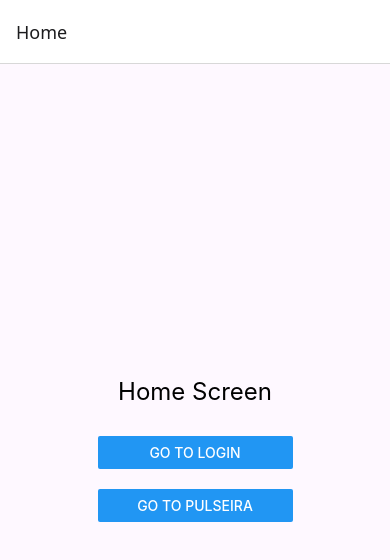
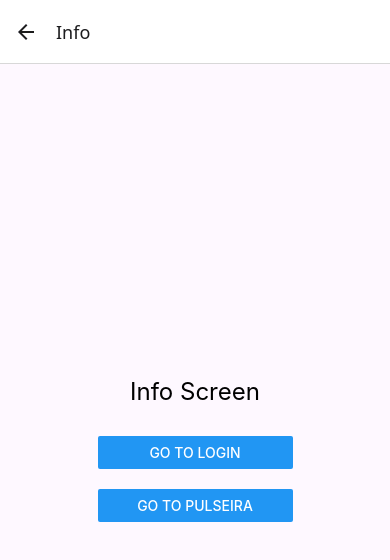
Before and after one commit to Eduardo-Hos/Teste-Soema, a React Native app: screen /Info in a window 390 px wide. Shown: the top 560 px of the page. Built offline with nearby package versions, Linux system fonts and the light colour scheme.

Commit message:
quarto commit

```diff
--- a/App.js
+++ b/App.js
@@ -4,6 +4,8 @@
  import HomeScreen from './src/components/HomeScreen';
  import LoginScreen from './src/components/LoginScreen';
  import PulseiraScreen from './src/components/PulseiraScreen';
+ import InfoScreen from './src/components/InfoScreen';
+
 
  const Stack = createStackNavigator();
 
@@ -14,6 +16,7 @@
          <Stack.Screen name="Home" component={HomeScreen} />
          <Stack.Screen name="Login" component={LoginScreen} />
          <Stack.Screen name="Pulseira" component={PulseiraScreen} />
+         <Stack.Screen name="Info" component={InfoScreen} />
        </Stack.Navigator>
      </NavigationContainer>
    );
--- /dev/null
+++ b/src/components/InfoScreen.js
@@ -0,0 +1,45 @@
+// Primeiro bloco de código
+import React from 'react';
+import { View, Text, Button, StyleSheet, Dimensions } from 'react-native';
+
+const windowWidth = Dimensions.get('window').width;
+
+export default function InfoScreen({ navigation }) {
+  return (
+    <View style={styles.container}>
+      <Text style={styles.title}>Info Screen</Text>
+      <View style={styles.buttonContainer}>
+        <Button
+          title="Go to Login"
+          onPress={() => navigation.navigate('Login')}
+        />
+      </View>
+      <View style={styles.buttonContainer}>
+        <Button
+          title="Go to Pulseira"
+          onPress={() => navigation.navigate('Pulseira')}
+        />
+      </View>
+    </View>
+  );
+}
+
+// Segundo bloco de código
+const styles = StyleSheet.create({
+  container: {
+    flex: 1,
+    justifyContent: 'center',
+    alignItems: 'center',
+    backgroundColor: '#fef8ff', // Cor de fundo da tela
+  },
+  title: {
+    fontSize: 24,
+    marginBottom: 20,
+  },
+  buttonContainer: {
+    backgroundColor: '#add8e6', // Cor de fundo do container do botão
+    margin: 10,
+    width: windowWidth * 0.5, // 50% da largura da tela
+    borderRadius: 5,
+  },
+});
--- a/src/components/LoginScreen.js
+++ b/src/components/LoginScreen.js
@@ -23,7 +23,6 @@ export default function LoginScreen({ navigation }) {
   );
 }
 
-
 const styles = StyleSheet.create({
   container: {
     flex: 1,
```
Also changed, not shown: src/components/NoteScreen.js (added).
